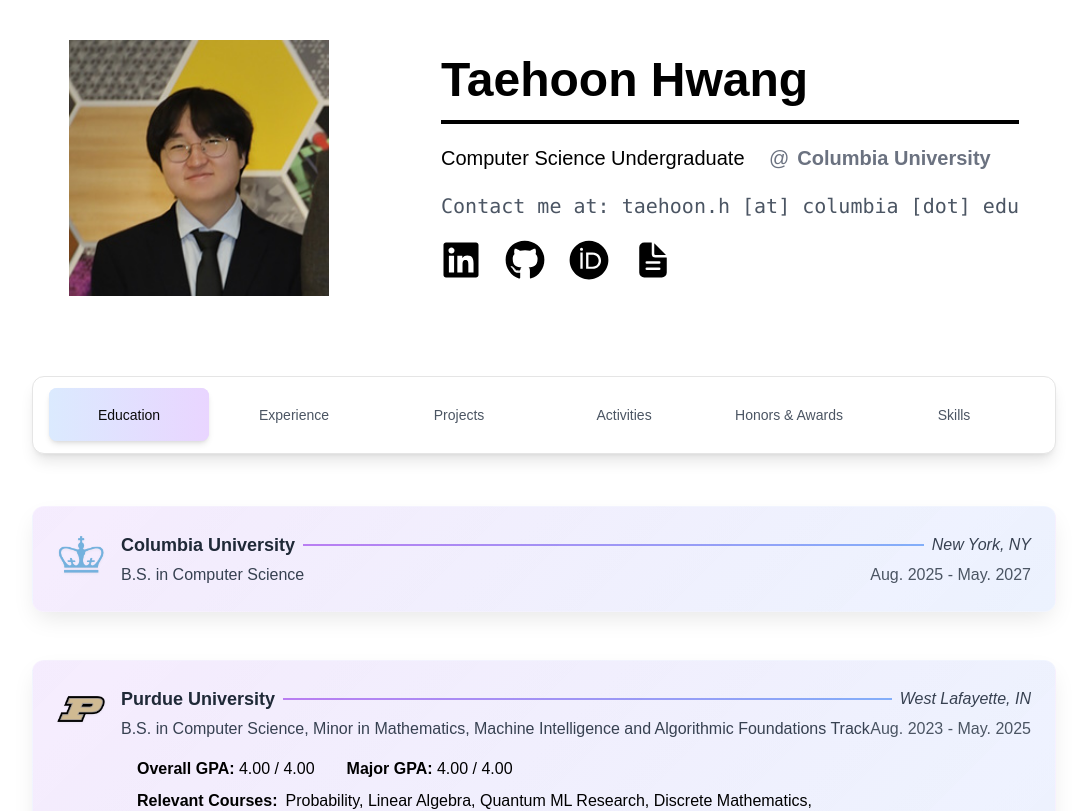
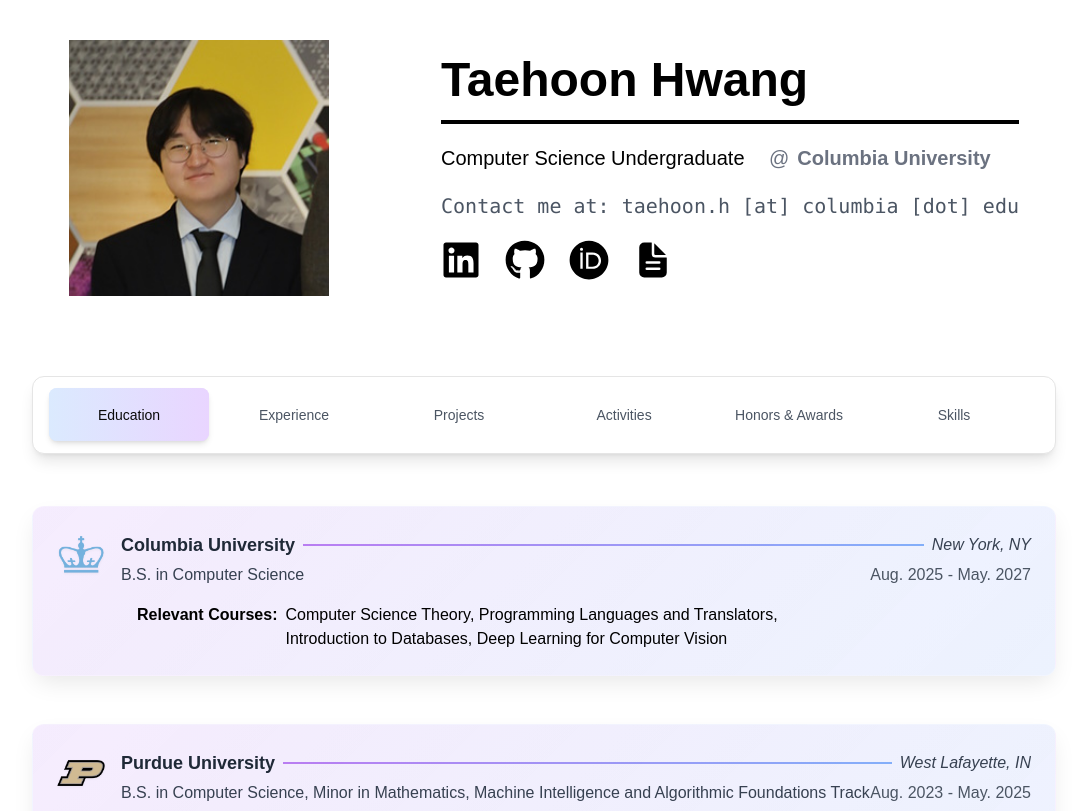
Before and after one commit to looooonk/portfolio, a Next.js app: page / in a window 1280 px wide. Shown: the top 811 px of the page, without its empty margins (96-1183 px from the left). Built offline with nearby package versions, Linux system fonts and the light colour scheme.

Commit message:
content: added relevant courses for columbia

```diff
--- a/src/app/resume/components/education.tsx
+++ b/src/app/resume/components/education.tsx
@@ -84,6 +84,21 @@
                     degreeOrNotes="B.S. in Computer Science"
                     range="Aug. 2025 - May. 2027"
                 >
+                    <div className="space-y-2 pt-2">
+                        <div className="flex items-start">
+                            <span className="font-semibold whitespace-nowrap">
+                                Relevant Courses:
+                            </span>
+                            <div
+                                className="ml-2 flex-1 max-w-[60%] break-keep"
+                            >
+                                <Course name="Computer Science Theory" code="COMS 3261W" semester="Taking Fall 2025"/>, {" "}
+                                <Course name="Programming Languages and Translators" code="COMS 4115W" semester="Taking Fall 2025"/>, {" "}
+                                <Course name="Introduction to Databases" code="COMS 4111W" semester="Taking Fall 2025"/>, {" "}
+                                <Course name="Deep Learning for Computer Vision" code="COMS 4995W" semester="Taking Fall 2025"/>
+                            </div>
+                        </div>
+                    </div>
                 </EducationEntry>
 
                 <EducationEntry
--- a/src/app/resume/components/projects.tsx
+++ b/src/app/resume/components/projects.tsx
@@ -76,7 +76,7 @@
                             Developed training infrastructure using PyTorch Lightning and distributed high-performance computing nodes
                         </li>
                         <li>
-                            Compared multiple methods of injecting rotational equivariance using steerable wavelet filters, group equivariance CNNs, and equivariant self-attention modules
+                            Compared multiple methods of injecting rotational equivariance using steerable wavelet filters, group equivariance CNNs, and equivariant attention modules
                         </li>
                         <li>
                             Improved baseline spatio-temporal predictive models with out-of-distribution input in both synthetic and out-in-the-wild datasets
```
